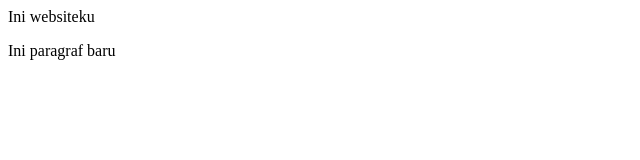
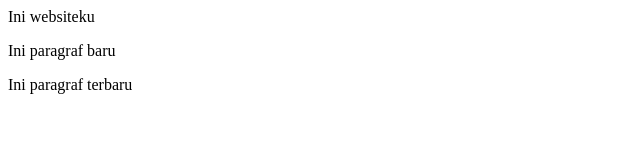
Before and after one commit to dedygithub/repo1, a plain HTML site: page index.html in a window 1280 px wide. Shown: the whole page, without its empty margins (0-640 px from the left). Drawn offline with Linux system fonts and the light colour scheme.

Commit message:
menambah par terbaru

```diff
--- a/index.html
+++ b/index.html
@@ -1,2 +1,3 @@
 <p>Ini websiteku</p>
 <p>Ini paragraf baru </p>
+<p>Ini paragraf terbaru </p>
```
